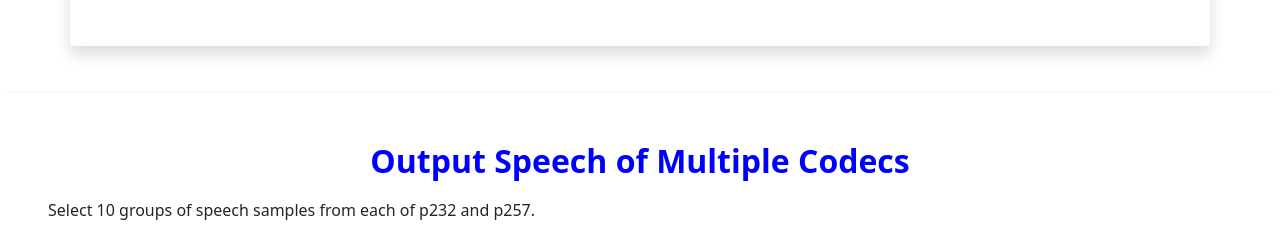
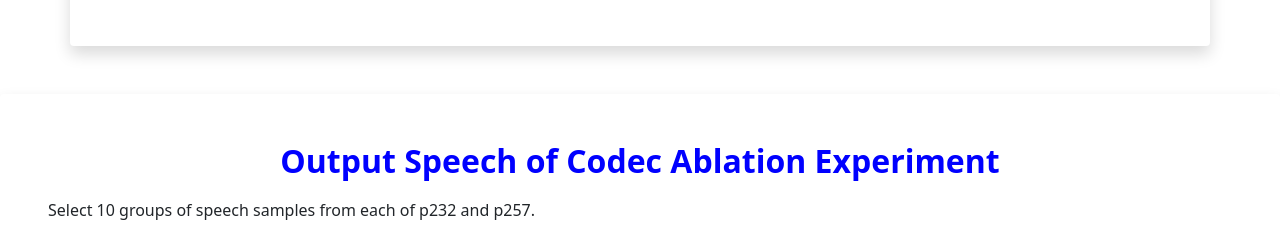
Before and after one commit to SVCODEC/Diffcodec.github.io, a plain HTML site: page index.html in a window 1280 px wide. Shown: the part 5540-5772 px from the top of the page. Drawn offline with nearby package versions, Linux system fonts and the light colour scheme.

Commit message:
Update index.html

```diff
--- a/index.html
+++ b/index.html
@@ -500,7 +500,7 @@
 </div>
 
 <div class="custom-container pt-5 mt-5 shadow p-5 mb-5 bg-white rounded">
-	<h2 style="text-align: center;"> <span>Output Speech of Multiple Codecs</span> </h2>
+	<h2 style="text-align: center;"> <span>Output Speech of Codec Ablation Experiment</span> </h2>
 	Select 10 groups of speech samples from each of p232 and p257.
 		<div class="table-responsive pt-3" tabindex="0">
 			<table class="table table-hover pt-2">
```
